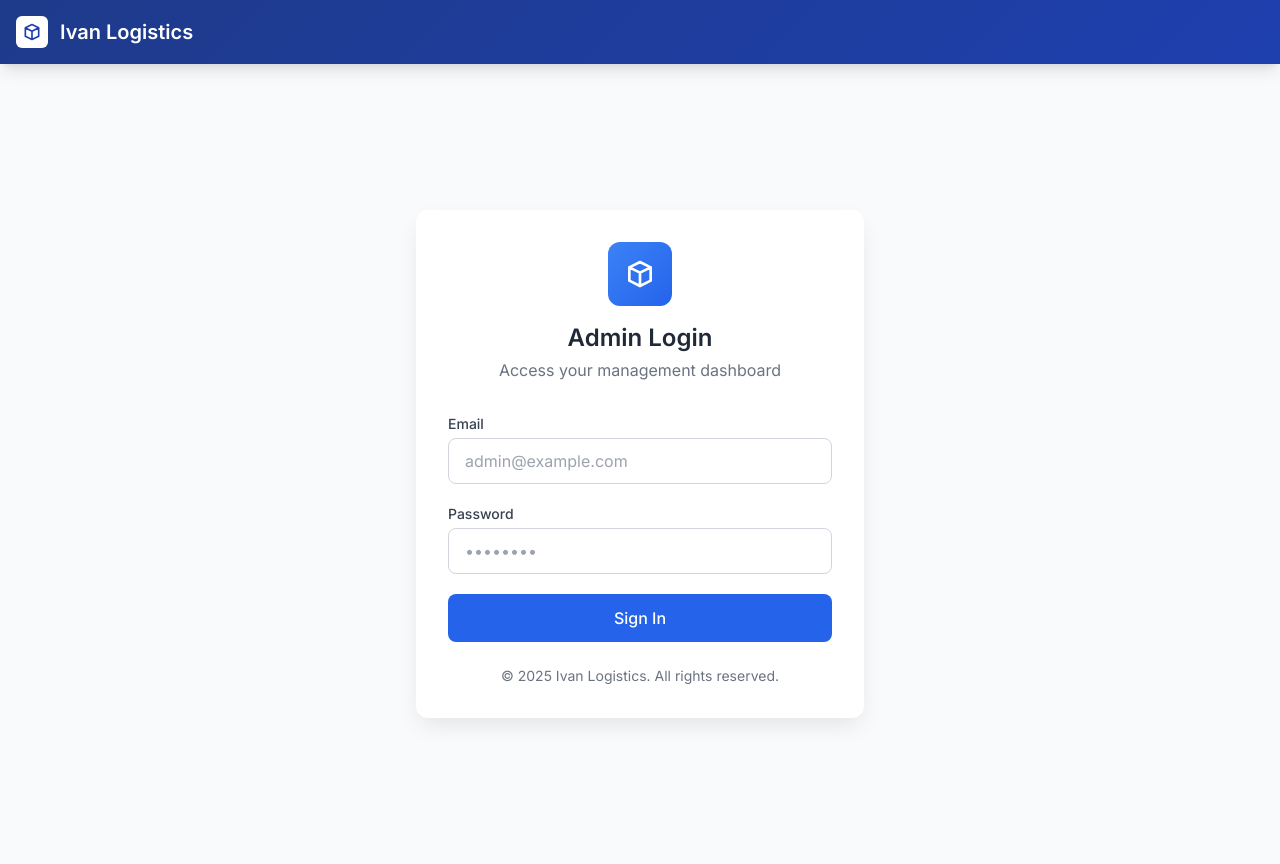
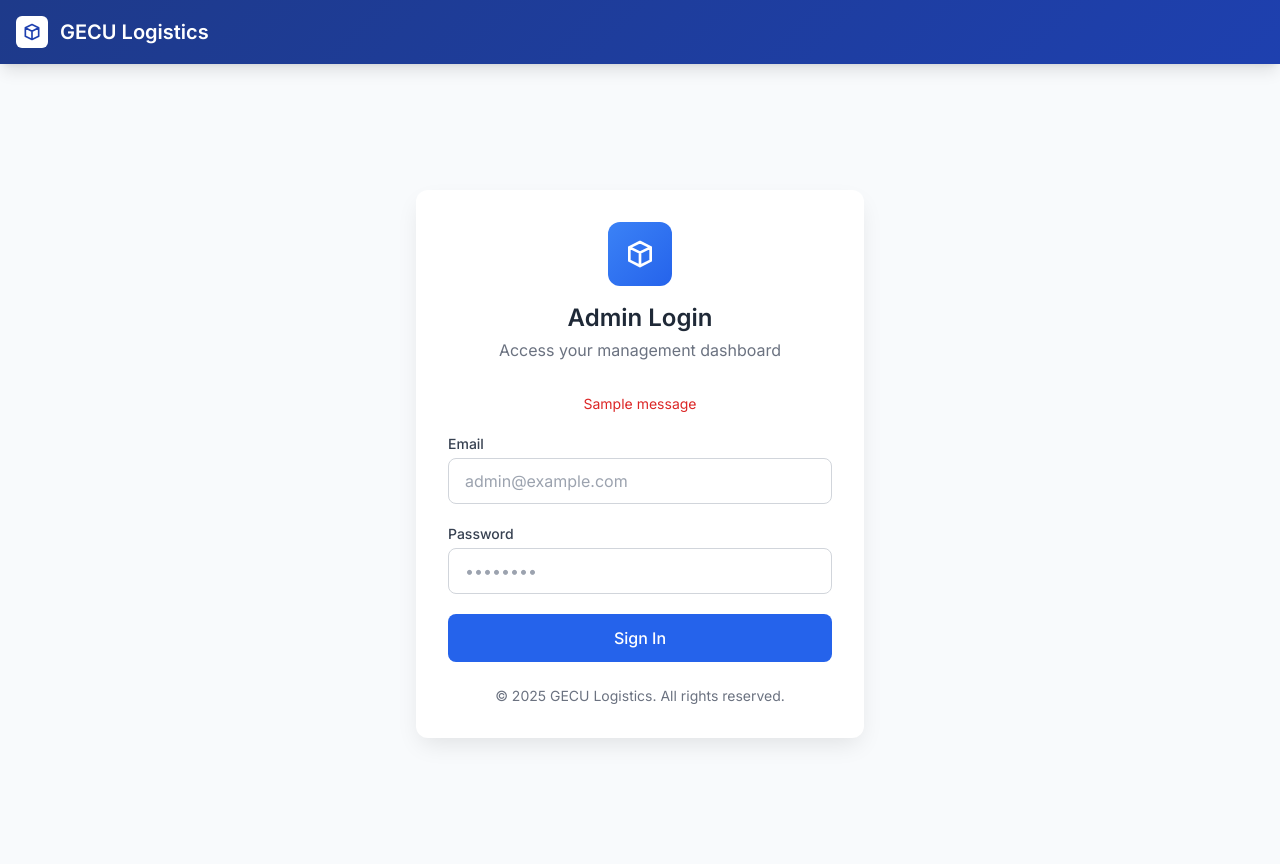
Before and after one commit to winnerdebest/packagetracker, a Django app: page /login/ in a window 1280 px wide. Run offline with Django 4.2, Linux system fonts and the light colour scheme; tables that the repository leaves empty hold one stand-in row (values such as "Sample post"); one stand-in notice (Sample message) is shown; some libraries are stand-ins or nearby versions.

Commit message:
Fixed the login issue and the package issue

```diff
--- a/tracking/templates/login.html
+++ b/tracking/templates/login.html
@@ -3,7 +3,7 @@
 <head>
     <meta charset="UTF-8">
     <meta name="viewport" content="width=device-width, initial-scale=1.0">
-    <title>Admin Login | Ivan Logistics</title>
+    <title>Admin Login | GECU Logistics</title>
     <script src="https://cdn.tailwindcss.com"></script>
     <link href="https://fonts.googleapis.com/css2?family=Inter:wght@400;500;600&display=swap" rel="stylesheet">
     <style>
@@ -34,7 +34,7 @@
                             <path stroke-linecap="round" stroke-linejoin="round" stroke-width="2" d="M20 7l-8-4-8 4m16 0l-8 4m8-4v10l-8 4m0-10L4 7m8 4v10M4 7v10l8 4" />
                         </svg>
                     </div>
-                    <h1 class="text-xl font-semibold">Ivan Logistics</h1>
+                    <h1 class="text-xl font-semibold">GECU Logistics</h1>
                 </div>
 
 
@@ -56,8 +56,17 @@
                 <h1 class="text-2xl font-bold text-gray-800 mb-1">Admin Login</h1>
                 <p class="text-gray-500">Access your management dashboard</p>
             </div>
+            {% if messages %}
+            <div class="mt-4 text-red-600 text-sm text-center">
+                {% for message in messages %}
+                    <p>{{ message }}</p>
+                {% endfor %}
+            </div>
+        {% endif %}
 
-            <form class="space-y-5">
+            <form method="POST" class="space-y-5">
+
+                {% csrf_token %}
                 <div>
                     <label for="email" class="block text-sm font-medium text-gray-700 mb-1">Email</label>
                     <input type="email" id="email" name="email" class="w-full px-4 py-2.5 rounded-lg border border-gray-300 focus:ring-2 focus:ring-blue-500 focus:border-blue-500 outline-none transition" placeholder="admin@example.com">
@@ -79,7 +88,7 @@
             </form>
 
             <div class="mt-6 text-center text-sm text-gray-500">
-                © 2025 Ivan Logistics. All rights reserved.
+                © 2025 GECU Logistics. All rights reserved.
             </div>
         </div>
     </main>
--- a/tracking/templates/tracking/base.html
+++ b/tracking/templates/tracking/base.html
@@ -56,7 +56,7 @@
                             <path stroke-linecap="round" stroke-linejoin="round" stroke-width="2" d="M20 7l-8-4-8 4m16 0l-8 4m8-4v10l-8 4m0-10L4 7m8 4v10M4 7v10l8 4" />
                         </svg>
                     </div>
-                    <h1 class="text-xl font-semibold text-gray-800">Ivan Logistics</h1>
+                    <h1 class="text-xl font-semibold text-gray-800">GECU Logistics</h1>
                 </div>
 
             </div>
--- a/tracking/views.py
+++ b/tracking/views.py
@@ -31,13 +31,15 @@ def login_view(request):
 
     return render(request, 'login.html')
 
-
+@login_required
 def admin_logout_view(request):
     logout(request)
     return redirect('login')
 
+
 def track_package_view(request):
     return render(request, 'tracking/track_package.html')
+
 
 def package_results_view(request):
     tracking_number = request.GET.get('tracking_number')
@@ -61,7 +63,7 @@ def package_results_view(request):
         'tracking_number': tracking_number
     })
 
-
+@login_required
 def list_packages_view(request):
     packages = Package.objects.all().order_by('-updated_at')
 
@@ -95,7 +97,7 @@ def geocode_city(city, country='Nigeria'):
         return float(data['lat']), float(data['lon'])
     return None, None
 
-#@login_required
+@login_required
 def create_package(request):
     if request.method == 'POST':
         tracking_number = request.POST.get('tracking_number')
@@ -149,7 +151,7 @@ def create_package(request):
 
     return render(request, 'tracking/create_package.html')
 
-#@login_required
+@login_required
 def add_delivery_history(request, package_id):
     package = get_object_or_404(Package, id=package_id)
 
```
Also changed, not shown: tracking/templates/tracking/list_packages.html (+14 -1 lines), db.sqlite3, 1 other file.
